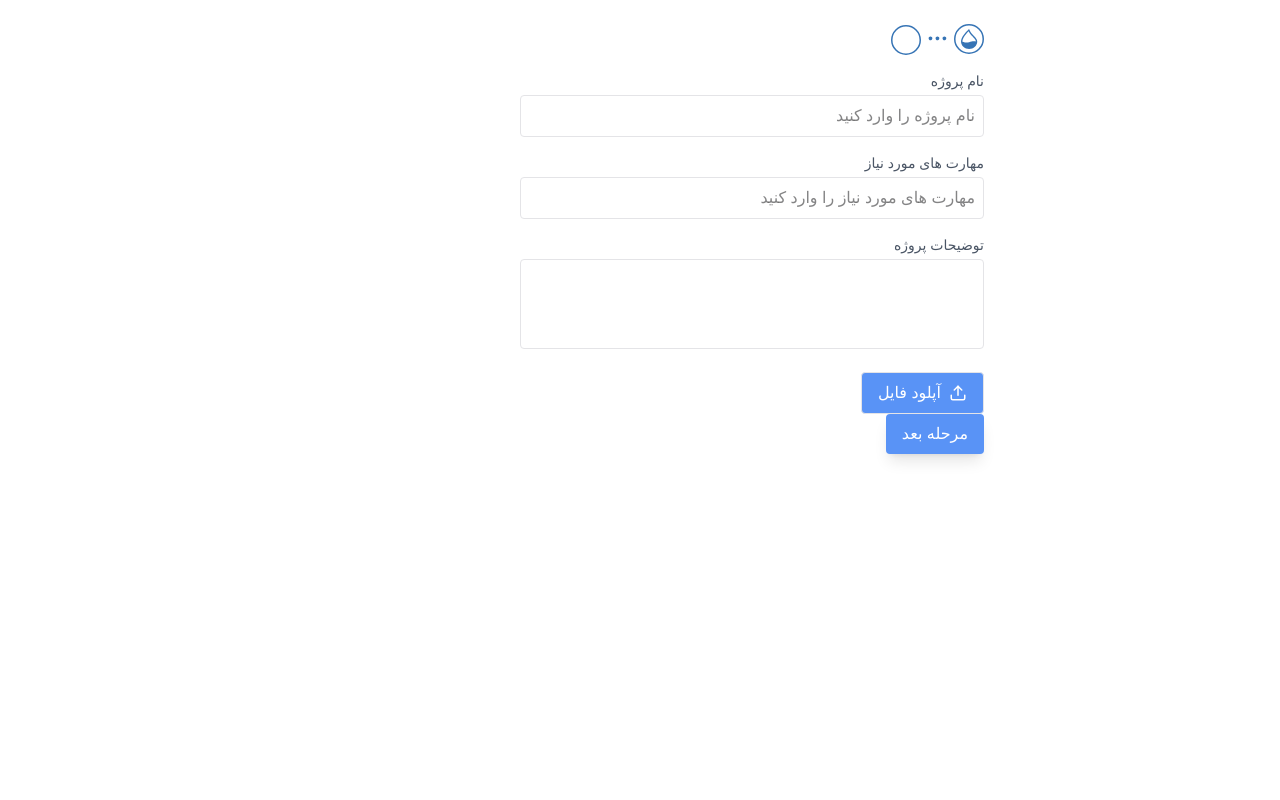
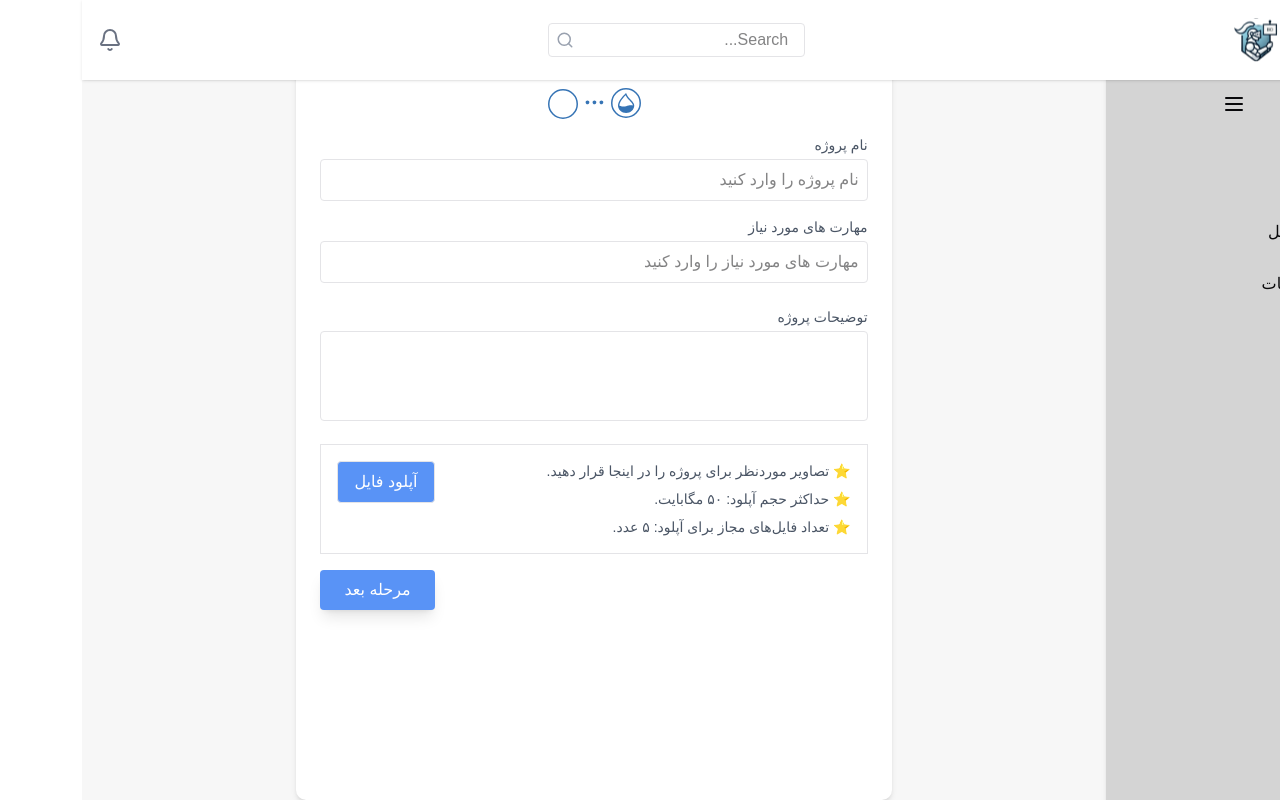
Before and after one commit to NiflheimDevs/FrontEnd, a React (Vite) app in the folder niflheim/: page /createproject in a window 1280 px wide. Built offline with nearby package versions, Linux system fonts and the light colour scheme.

Commit message:
fix(responsive create project)

```diff
--- a/niflheim/src/pages/CreateProject/CreateProject.tsx
+++ b/niflheim/src/pages/CreateProject/CreateProject.tsx
@@ -1,11 +1,133 @@
 import React from "react";
 import { Upload } from "lucide-react";
 import step from "@/assets/CreateProject/step1.svg";
+// const CreateProject: React.FC = () => {
+//   return (
+//     <div className="max-w-lg mx-auto p-6">
+//         <div className="mb-4">
+//         <img src={step} alt="Step 1" />
+//       </div>
+//       <div className="mb-4">
+//         <label className="block text-sm text-gray-600" htmlFor="project-name">
+//           نام پروژه
+//         </label>
+//         <input
+//           id="project-name"
+//           type="text"
+//           placeholder="نام پروژه را وارد کنید"
+//           className="w-full p-2 mt-1 border rounded focus:ring focus:ring-blue-300"
+//         />
+//       </div>
+//       <div className="mb-4">
+//         <label className="block text-sm text-gray-600" htmlFor="">
+//            مهارت های مورد نیاز
+//         </label>
+//         <input
+//           id="username"
+//           type="text"
+//           placeholder="مهارت های مورد نیاز را وارد کنید"
+//           className="w-full p-2 mt-1 border rounded focus:ring focus:ring-blue-300"
+//         />
+//       </div>
+
+
+//       <div className="mb-4">
+//         <label className="block text-sm text-gray-600" htmlFor="bio">
+//           توضیحات پروژه
+//         </label>
+//         <textarea
+//           id="bio"
+//           placeholder=""
+//           className="w-full p-2 mt-1 border rounded resize-none focus:ring focus:ring-blue-300"
+//           rows={3}
+//         ></textarea>
+//       </div>
+
+//       <div className="flex items-center justify-between">
+//         <label
+//           htmlFor="resume-upload"
+//           className="flex items-center gap-2 px-4 py-2 border rounded cursor-pointer bg-[#5993F6] hover:bg-[#3E79DE] text-[#FFFFFF]"
+//         >
+//           <Upload size={18} /> آپلود فایل
+//         </label>
+//         <input type="file" className="hidden" id="resume-upload" />
+//       </div>
+//       <button
+//             className="cursor-pointer bg-[#5993F6] px-4 py-2 rounded shadow-lg hover:bg-[#3E79DE] text-[#FFFFFF] "
+//           >
+//             مرحله بعد
+//           </button>
+//     </div>
+//   );
+// };
+
+// export default CreateProject;
+
+
+import { useState } from "react";
+import { Bell, Search, Menu } from "lucide-react";
+// import { Button } from "@/components/ui/button";
+import LOGO from "@/assets/BIDLANCERLOGO.svg";
+
 const CreateProject: React.FC = () => {
+  const [isSidebarOpen, setIsSidebarOpen] = useState(true);
+
   return (
-    <div className="max-w-lg mx-auto p-6">
-        <div className="mb-4">
-        <img src={step} alt="Step 1" />
+    <div className="flex h-screen bg-gray-100">
+      {/* Sidebar (Hidden on mobile) */}
+      <aside
+        className={`hidden lg:flex fixed top-16 right-0 h-full bg-[#D4D4D4] p-5 shadow-md transition-transform ${
+          isSidebarOpen ? "w-64" : "w-16"
+        } duration-300 flex-col items-center z-50`}
+      >
+        <button
+          onClick={() => setIsSidebarOpen(!isSidebarOpen)}
+          className="p-2 mb-4"
+        >
+          <Menu size={24} />
+        </button>
+        {isSidebarOpen && (
+          <nav className="mt-5 space-y-3 w-full text-right pr-4">
+            <a href="#" className="block p-2 rounded hover:bg-gray-200">
+              خانه
+            </a>
+            <a href="#" className="block p-2 rounded hover:bg-gray-200">
+              پروفایل
+            </a>
+            <a href="#" className="block p-2 rounded hover:bg-gray-200">
+              تنظیمات
+            </a>
+          </nav>
+        )}
+      </aside>
+
+      {/* Main Content */}
+      <main className="flex-1 flex flex-col pt-16 w-full bg-[#F7F7F7] lg:pr-64">
+        {/* Header */}
+        <header className="fixed top-0 left-0 right-0 z-50 bg-white p-4 shadow flex justify-between items-center">
+          <div className="flex items-center justify-between gap-4">
+            <label htmlFor="">بیدلنسر</label>
+            <img src={LOGO} alt="Logo" className="h-12 w-12" />
+          </div>
+          <div className="relative">
+            <input
+              type="text"
+              placeholder="Search..."
+              className="pl-8 pr-4 py-1 border rounded"
+            />
+            <Search
+              className="absolute left-2 top-1/2 transform -translate-y-1/2 text-gray-400"
+              size={18}
+            />
+          </div>
+          <Bell className="text-gray-500 cursor-pointer" />
+        </header>
+
+        {/* Create Field */}
+        <div className="flex justify-center px-4 sm:w-full sm:h-screen md:w-full md:h-screen">
+        <div className="w-[90%] sm:w-[60%]  p-6 bg-white rounded-lg shadow-md">
+          <div className="mb-4 text-center">
+              <img src={step} alt="Step 1" className="mx-auto" />
             </div>
             <div className="mb-4">
               <label className="block text-sm text-gray-600" htmlFor="project-name">
@@ -18,19 +140,17 @@ const CreateProject: React.FC = () => {
                 className="w-full p-2 mt-1 border rounded focus:ring focus:ring-blue-300"
               />
             </div>
-      <div className="mb-4">
-        <label className="block text-sm text-gray-600" htmlFor="">
+            <div className="mb-6">
+              <label className="block text-sm text-gray-600" htmlFor="skills">
                 مهارت های مورد نیاز
               </label>
               <input
-          id="username"
+                id="skills"
                 type="text"
                 placeholder="مهارت های مورد نیاز را وارد کنید"
                 className="w-full p-2 mt-1 border rounded focus:ring focus:ring-blue-300"
               />
             </div>
-
-
             <div className="mb-4">
               <label className="block text-sm text-gray-600" htmlFor="bio">
                 توضیحات پروژه
@@ -43,20 +163,42 @@ const CreateProject: React.FC = () => {
               ></textarea>
             </div>
 
-      <div className="flex items-center justify-between">
+            {/* Upload Section */}
+            <div className="flex border border-[#e4e4e7] p-4 w-full flex-col sm:flex-row">
+              {/* Text Section */}
+              <div className="flex-1 text-right space-y-2">
+                <label className="block text-sm text-gray-600">
+                  ⭐ تصاویر موردنظر برای پروژه را در اینجا قرار دهید.
+                </label>
+                <label className="block text-sm text-gray-600">
+                  ⭐ حداکثر حجم آپلود: ۵۰ مگابایت.
+                </label>
+                <label className="block text-sm text-gray-600">
+                  ⭐ تعداد فایل‌های مجاز برای آپلود: ۵ عدد.
+                </label>
+              </div>
+
+              {/* Upload Button */}
+              <div className="flex justify-center mt-2 sm:mt-0">
                 <label
                   htmlFor="resume-upload"
-          className="flex items-center gap-2 px-4 py-2 border rounded cursor-pointer bg-[#5993F6] hover:bg-[#3E79DE] text-[#FFFFFF]"
+                  className="inline-flex items-center gap-2 px-4 py-2 border rounded cursor-pointer bg-[#5993F6] hover:bg-[#3E79DE] text-[#FFFFFF] self-start"
                 >
-          <Upload size={18} /> آپلود فایل
+                  آپلود فایل
                 </label>
                 <input type="file" className="hidden" id="resume-upload" />
               </div>
-      <button
-            className="cursor-pointer bg-[#5993F6] px-4 py-2 rounded shadow-lg hover:bg-[#3E79DE] text-[#FFFFFF] "
-          >
+            </div>
+
+            {/* Next Button */}
+            <div className="flex mt-4 justify-end">
+              <button className="bg-[#5993F6] px-6 py-2 rounded shadow-lg hover:bg-[#3E79DE] text-white">
                 مرحله بعد
               </button>
+            </div>
+          </div>
+        </div>
+      </main>
     </div>
   );
 };
```
Lines whose indentation alone changed are shown as unchanged.
